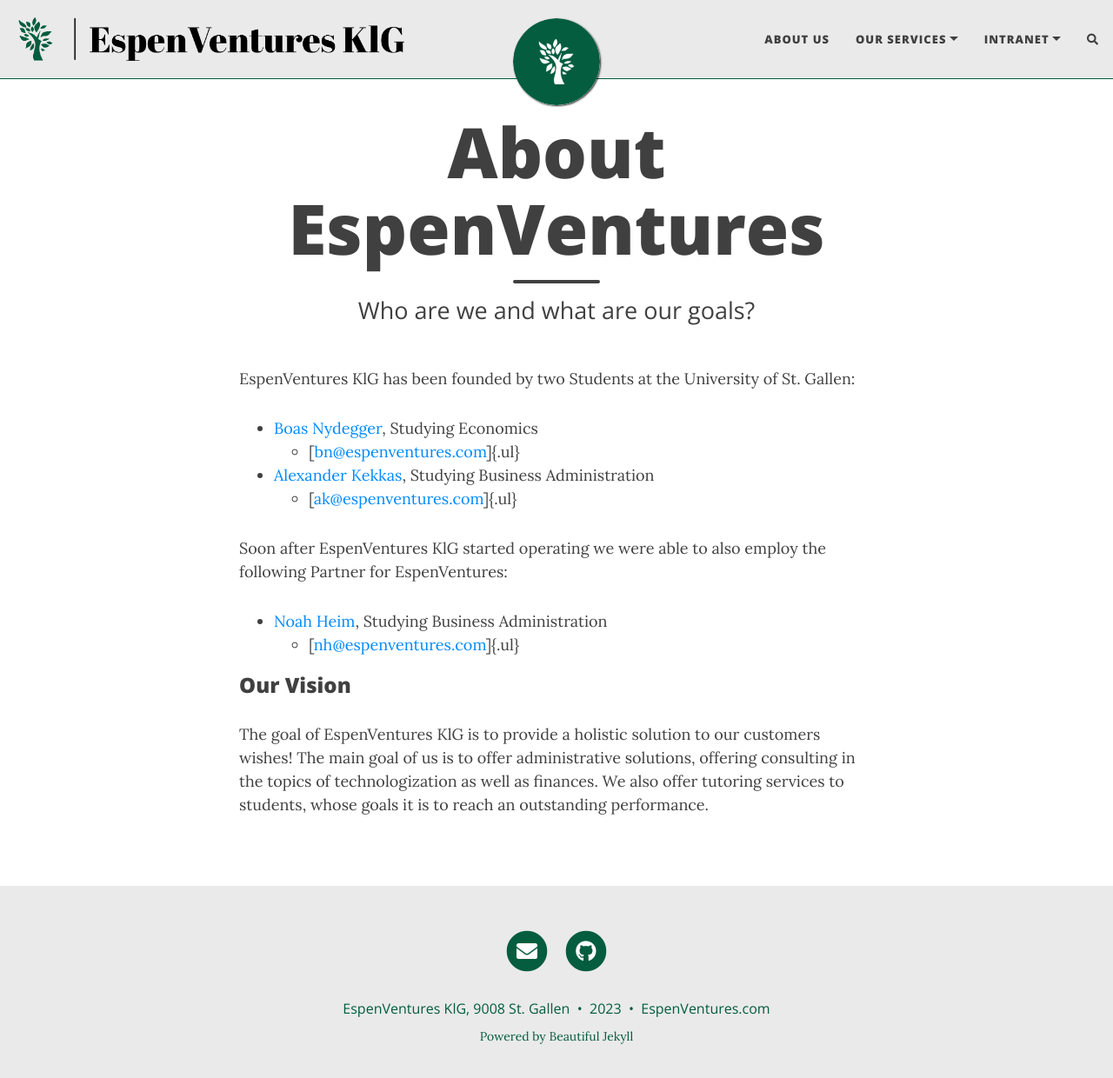
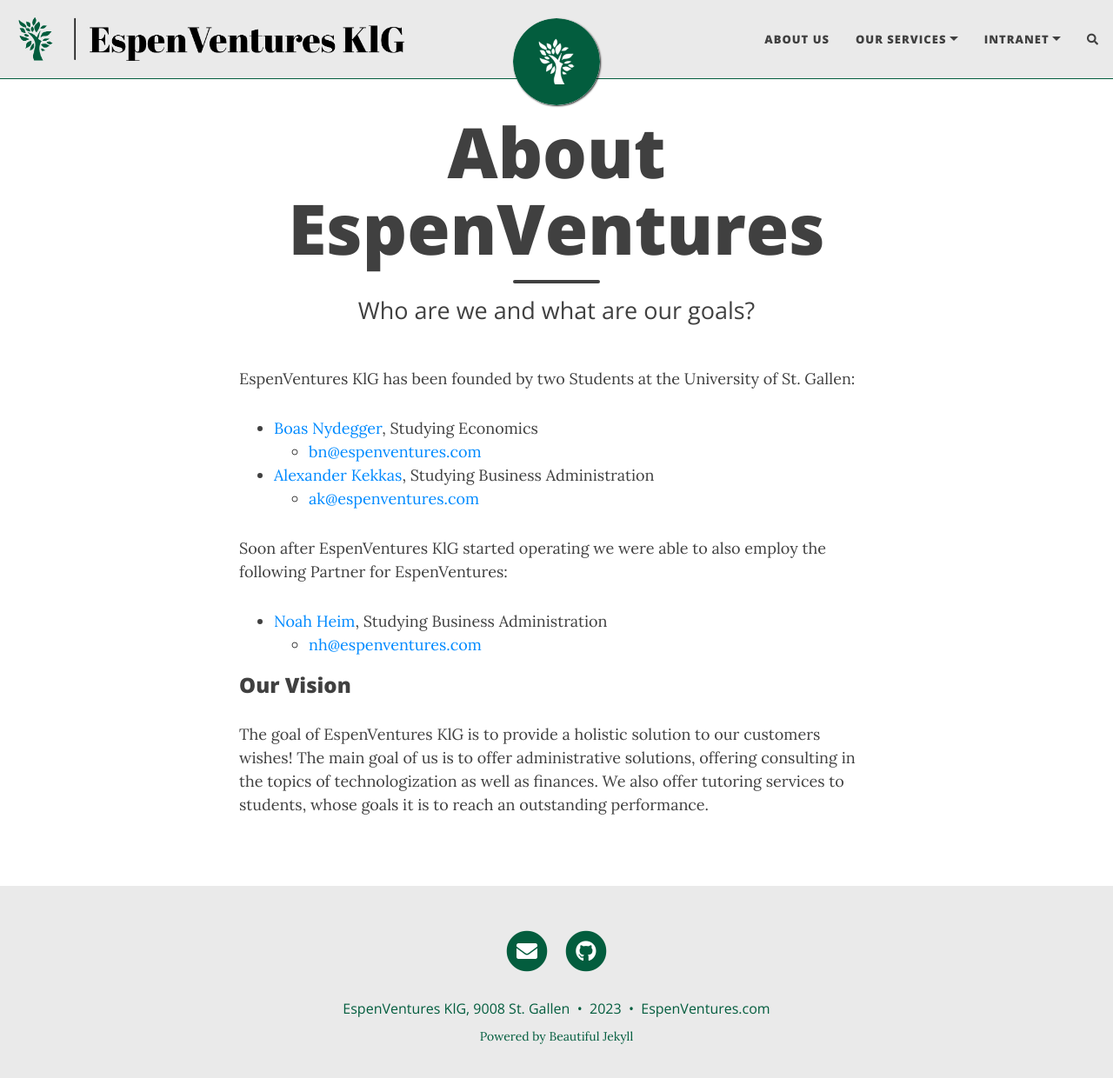
Before and after one commit to Erd4/Erd4.github.io, a Jekyll site: the page built from docs/aboutus.md, in a window 1280 px wide and 1253 px high. Shown: the top 1240 px of the window at 87% size. Built offline with Jekyll 4.4.1, drawn with Linux system fonts in a browser that asks for light colours; nearby versions of some CDN libraries; comment, search, counter and statistics services are not loaded.

```diff
--- a/docs/aboutus.md
+++ b/docs/aboutus.md
@@ -8,14 +8,14 @@ permalink: /about-us/
 EspenVentures KlG has been founded by two Students at the University of St. Gallen:
 
 - [Boas Nydegger](https://www.linkedin.com/in/BoasNydegger/), Studying Economics
-  - [[bn@espenventures.com](mailto:bn@espenventures.com)]{.ul}
+  - [bn@espenventures.com](mailto:bn@espenventures.com)
 - [Alexander Kekkas](https://www.linkedin.com/in/kekkas/), Studying Business Administration
-  - [[ak@espenventures.com](mailto:ak@espenventures.com)]{.ul}
+  - [ak@espenventures.com](mailto:ak@espenventures.com)
 
 Soon after EspenVentures KlG started operating we were able to also employ the following Partner for EspenVentures:
 
 - [Noah Heim](https://www.linkedin.com/in/noah-heim-9183b920b), Studying Business Administration
-  - [[nh@espenventures.com](mailto:nh@espenventures.com)]{.ul}
+  - [nh@espenventures.com](mailto:nh@espenventures.com)
 
 
 ### Our Vision
```
